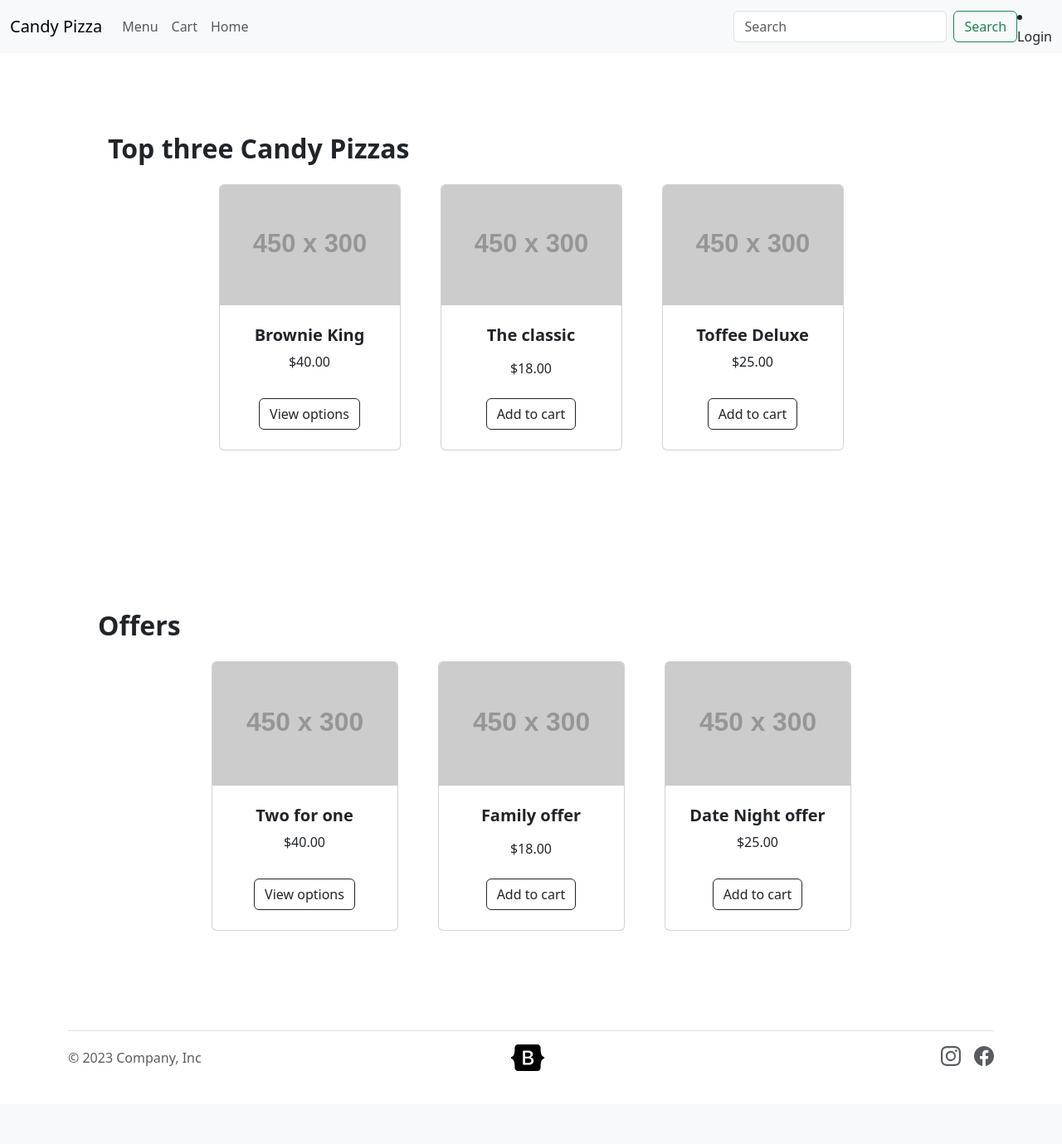
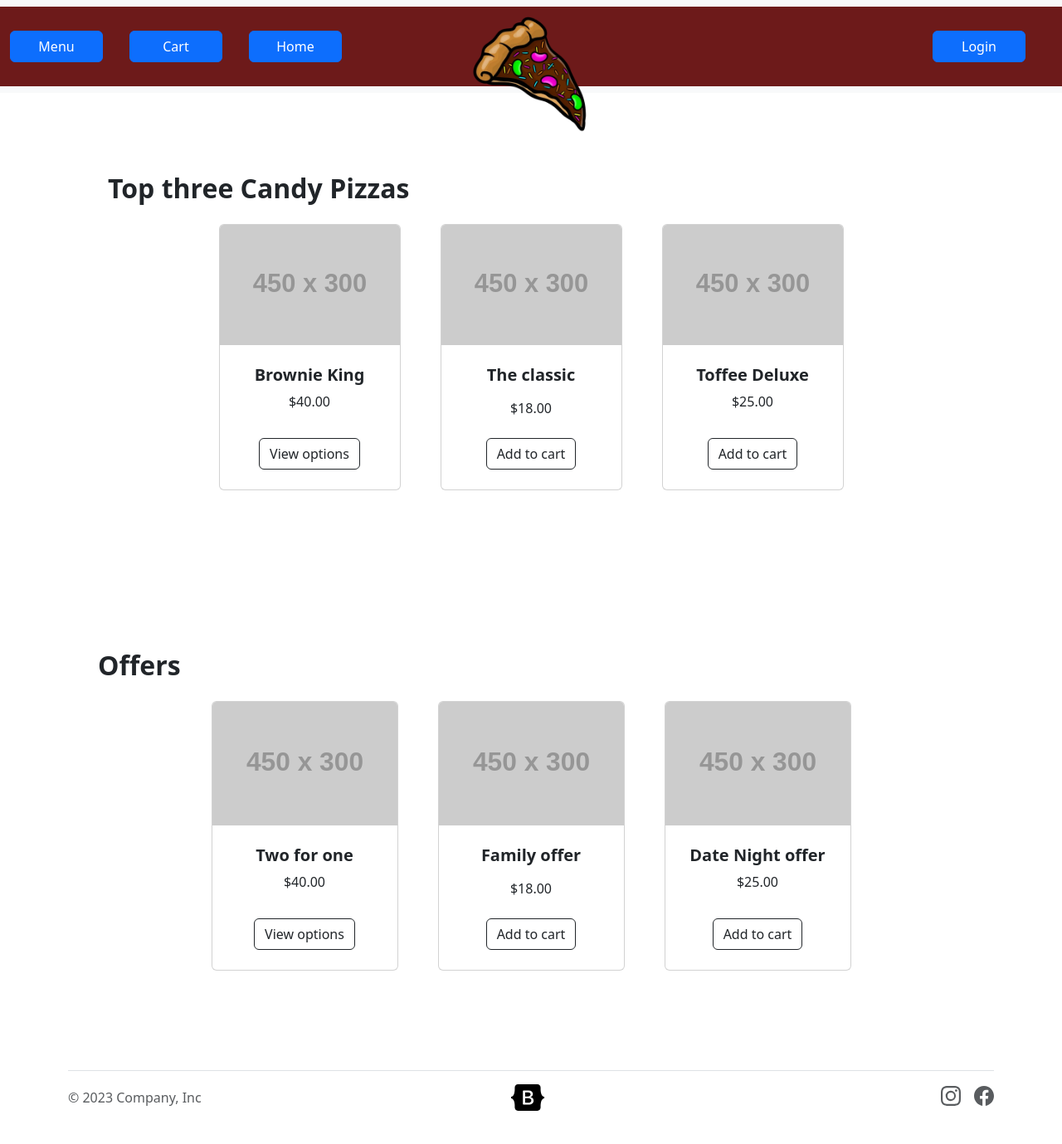
Before and after one commit to saedis-osk/Verk-2, a Django app: page / in a window 1280 px wide. Shown: the whole page at 83% size. Before the commit the page ends 1291 px from the top, so only its background shows below. Run offline with Django 4.2, Linux system fonts and the light colour scheme; grey boxes labelled with a size stand in for pictures from a placeholder-image service; some libraries are stand-ins or nearby versions.

Commit message:
Navigation html, css and logo added

```diff
--- /dev/null
+++ b/static/css/navigation.css
@@ -0,0 +1,33 @@
+.container-fluid{
+    background-color: #6D1A1A;
+    height: 6em;
+}
+
+.brand{
+    margin-top:2em;
+    position: absolute;
+    top: 50%;
+    left: 50%;
+    width: 12%;
+    -ms-transform: translate(-50%, -50%);
+    transform: translate(-50%, -50%);
+
+}
+.btn-primary {
+    border-radius: 0.5em;
+    margin-right: 2em;
+    background-color: #FE8585;
+    border-color:brown;
+    width: 7em;
+}
+body{
+    list-style: none;
+}
+.btn-primary:hover{
+    background-color: brown;
+    border-color: #FE8585;
+}
+
+.btn-primary:active{
+    background-color: #7a1300;
+}
--- a/templates/navigation.html
+++ b/templates/navigation.html
@@ -1,39 +1,39 @@
-
+{% load static %}
+{% block content %}
+<link rel="stylesheet" href="{% static 'css/navigation.css' %}"/>
 <nav class="navbar navbar-expand-lg bg-body-tertiary">
   <div class="container-fluid">
-    <a class="navbar-brand" href="/">Candy Pizza</a>
     <button class="navbar-toggler" type="button" data-bs-toggle="collapse" data-bs-target="#navbarSupportedContent" aria-controls="navbarSupportedContent" aria-expanded="false" aria-label="Toggle navigation">
       <span class="navbar-toggler-icon"></span>
     </button>
+      <a href="{% url 'home-index' %}">
+              <img class="brand"  src="/static/images/logo.png" alt="Candy pizza"/>
+         </a>
     <div class="collapse navbar-collapse" id="navbarSupportedContent">
       <ul class="navbar-nav me-auto mb-2 mb-lg-0">
 
 
           <li class="nav-item">
-          <a class="nav-link" href="{% url 'menu-index' %}">Menu</a>
+          <a class="btn btn-primary" href="{% url 'menu-index' %}">Menu</a>
         </li>
           <li class="nav-item">
-          <a class="nav-link" href="{% url 'cart-index' %}">Cart</a>
+          <a class="btn btn-primary" href="{% url 'cart-index' %}">Cart</a>
         </li>
           <li class="nav-item">
-          <a class="nav-link" href="{% url 'home-index' %}">Home</a>
+          <a class="btn btn-primary" href="{% url 'home-index' %}">Home</a>
         </li>
-
       </ul>
-      <form class="d-flex" role="search">
-        <input class="form-control me-2" type="search" placeholder="Search" aria-label="Search">
-        <button class="btn btn-outline-success" type="submit">Search</button>
-      </form>
         {% if user.is_authenticated %}
             <li class="nav-item">
-              <a class="nav-link" href="{% url 'logout' %}">Logout</a>
+              <a class="btn btn-primary" href="{% url 'logout' %}">Logout</a>
             </li>
         {% else %}
                 <li class="nav-item">
-              <a class="nav-link" href="{% url 'login' %}">Login</a>
+              <a class="btn btn-primary" href="{% url 'login' %}">Login</a>
             </li>
         {% endif %}
     </div>
   </div>
 
     </nav>
+{%endblock %}
```
Also changed, not shown: static/images/logo.png (added).
